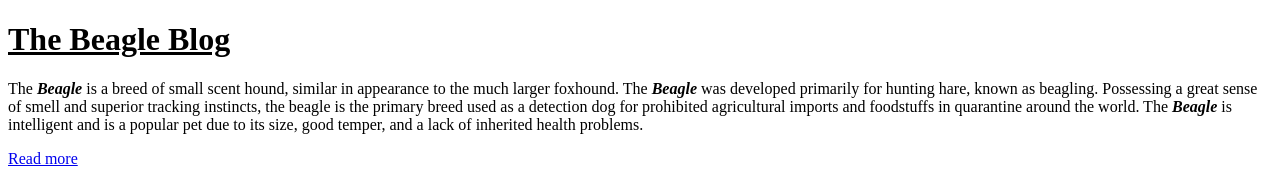
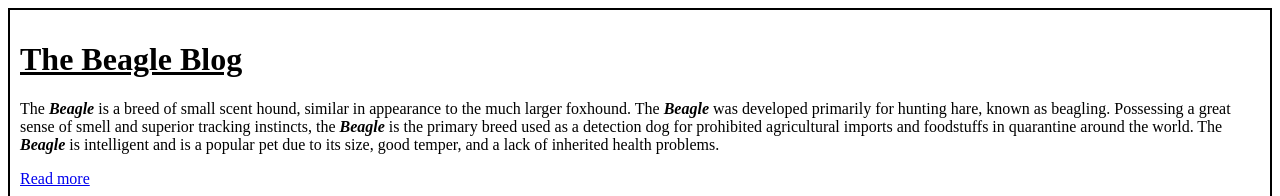
Before and after one commit to sandeep-mz/Week1Contest, a plain HTML site: page index.html in a window 1280 px wide. Shown: the top 196 px of the page. Drawn offline with Linux system fonts and the light colour scheme.

Commit message:
this is my  1st update

```diff
--- a/index.html
+++ b/index.html
@@ -7,13 +7,13 @@
   </head>
   <body>
     <!-- one for the top most div -->
-    <div>
+    <div  style="border:rgb(0, 0, 0); border-width:2px; border-style:solid; padding: 10px;">
       <h1><u>The Beagle Blog</u></h1>
       <p>
         The <i><b>Beagle</b></i> is a breed of small scent hound, similar in appearance to the
         much larger foxhound. The <i><b>Beagle</b></i> was developed primarily for hunting
         hare, known as beagling. Possessing a great sense of smell and superior
-        tracking instincts, the beagle is the primary breed used as a detection
+        tracking instincts, the <i><b>Beagle</b></i> is the primary breed used as a detection
         dog for prohibited agricultural imports and foodstuffs in quarantine
         around the world. The <i><b>Beagle</b></i> is intelligent and is a popular pet due to
         its size, good temper, and a lack of inherited health problems.
```
